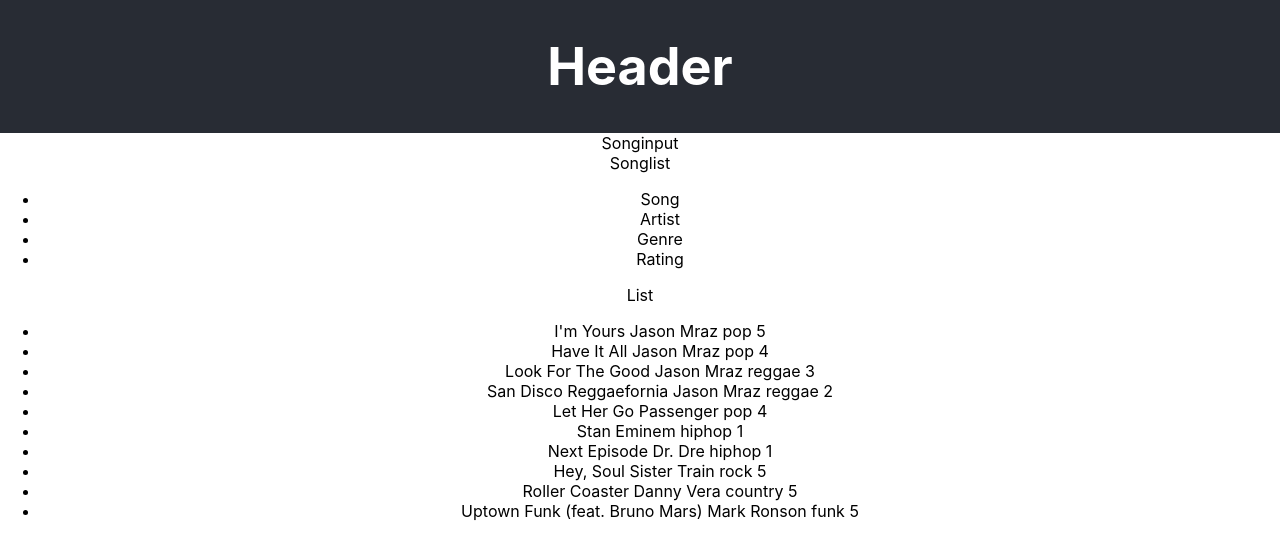
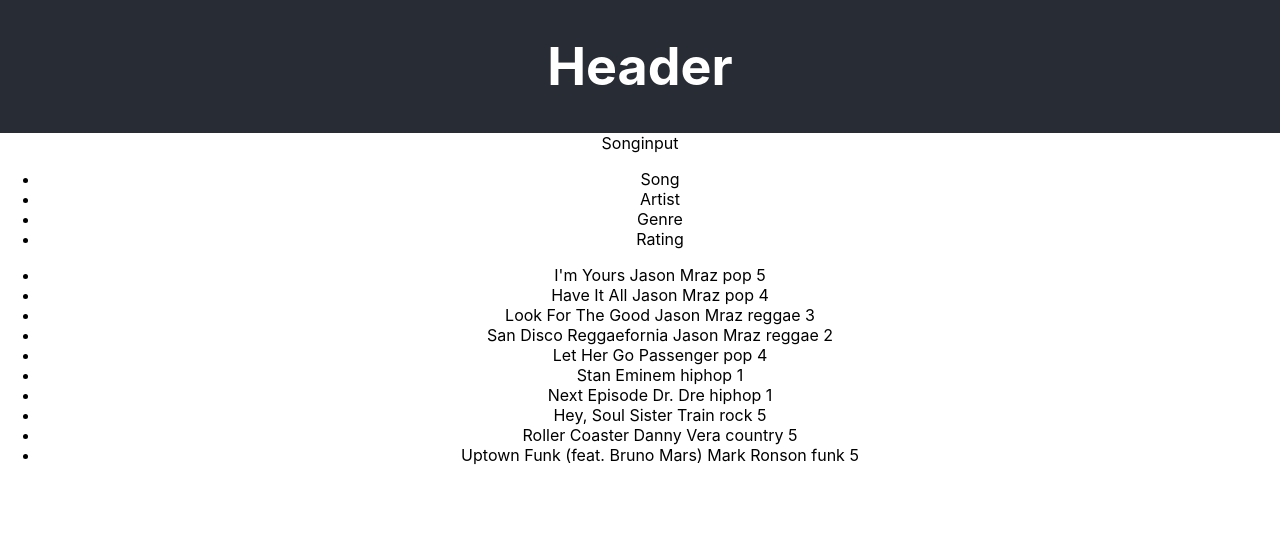
Before and after one commit to MMRijnsburger/Project-React-Lil-Playlist, a React (Create React App) app: page / in a window 1280 px wide. Shown: the top 560 px of the page. Built offline with nearby package versions, Linux system fonts and the light colour scheme.

Commit message:
remove list and songlist text

```diff
--- a/src/components/List/List.js
+++ b/src/components/List/List.js
@@ -13,7 +13,6 @@
 
         return (
             <div>
-                List
                 <ul>
                     {listItems}
                 </ul>
--- a/src/containers/SongList.js
+++ b/src/containers/SongList.js
@@ -4,7 +4,6 @@
 const SongList = (props) => {
     return (
         <div>
-            Songlist
             <ul>
                 <li>Song</li>
                 <li>Artist</li>
```
